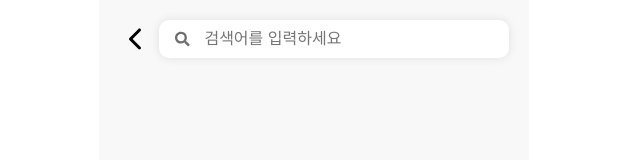
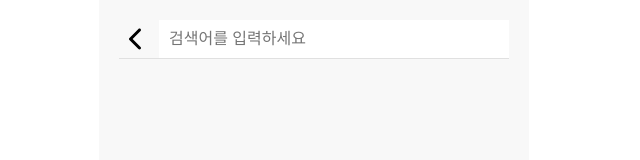
Before and after one commit to CAMELOMANIAC/MapAPP-frontend, a React (Create React App) app: page /search in a window 1280 px wide. Shown: the top 160 px of the page, without its empty margins (326-966 px from the left). Built offline with nearby package versions, Linux system fonts and the light colour scheme.

Commit message:
feat: 검색페이지 검색바를 transparentSearchBar로 수정

```diff
--- a/src/pages/Search.tsx
+++ b/src/pages/Search.tsx
@@ -1,20 +1,27 @@
+import { useEffect, useRef } from "react";
 import { IoIosArrowBack } from "react-icons/io";
 import { useNavigate } from "react-router-dom";
 import styled from "styled-components";
 
-import SearchBar from "../components/ui/SearchBar";
+import TransparentSearchBar from "../components/ui/TransparentSearchBar";
 
 const Search = () => {
+  const searchBarRef = useRef<HTMLInputElement>(null);
+  useEffect(() => {
+    searchBarRef.current?.focus();
+  }, []);
+
   const navigate = useNavigate();
   const backButtonHandler = () => {
     navigate(-1);
   };
+
   return (
     <StickyHeader>
       <BackButton onClick={backButtonHandler}>
         <IoIosArrowBack />
       </BackButton>
-      <SearchBar></SearchBar>
+      <TransparentSearchBar ref={searchBarRef}></TransparentSearchBar>
     </StickyHeader>
   );
 };
@@ -26,6 +33,7 @@ const StickyHeader = styled.div`
   top: 0;
   display: flex;
   flex-direction: row;
+  border-bottom: 1px solid #e0e0e0;
 `;
 
 const BackButton = styled.button`
```
